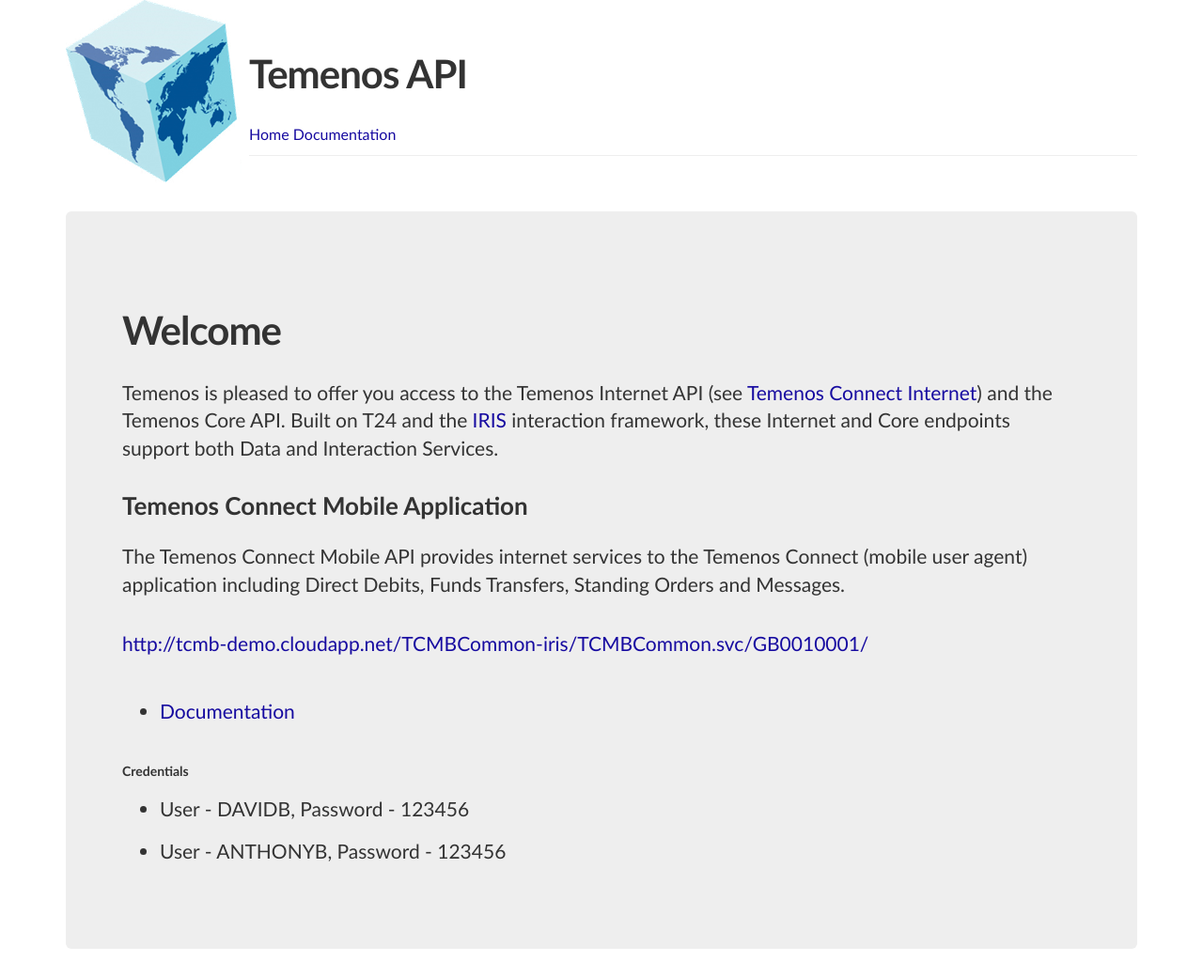
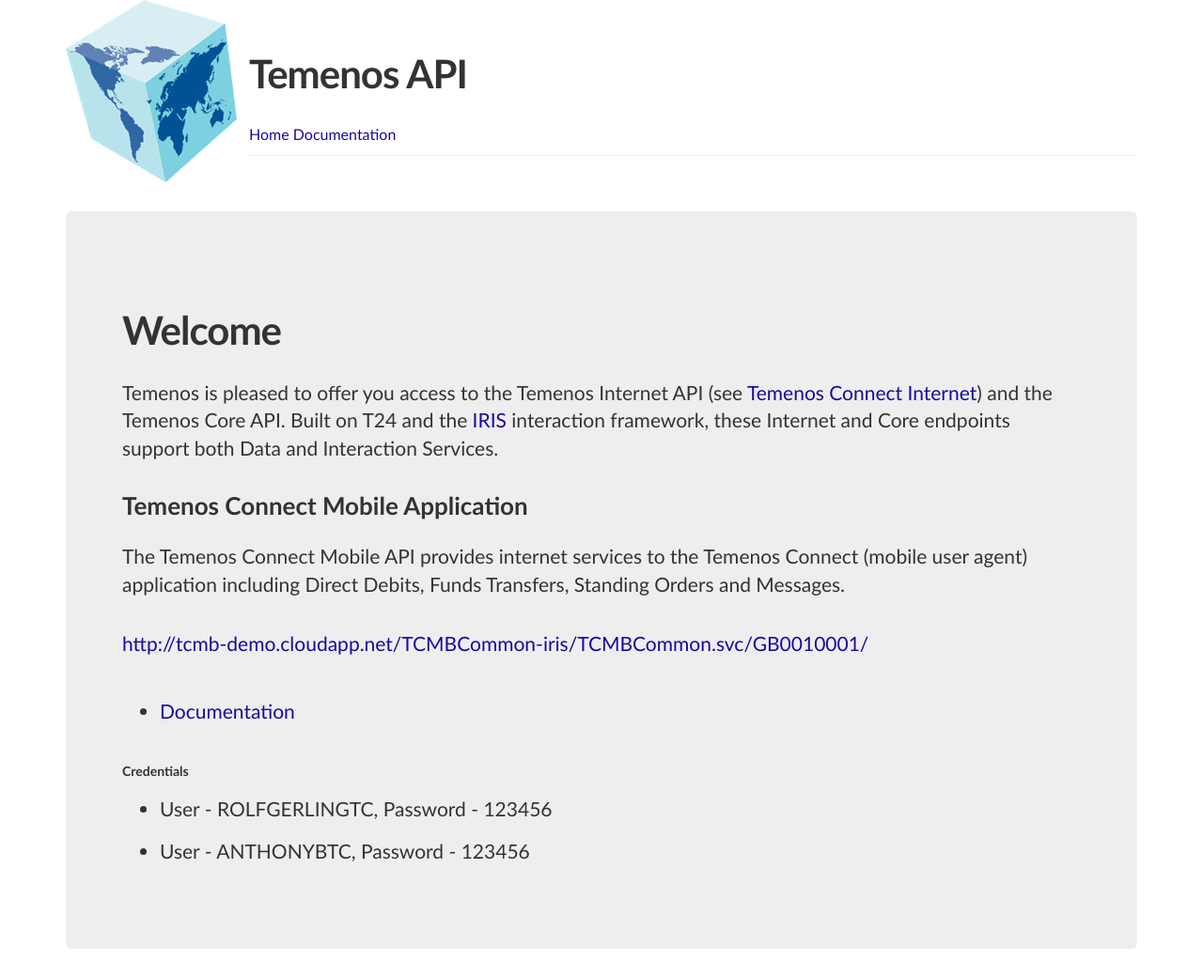
Before and after one commit to temenostech/TemenosHypermediaAPI, a Jekyll site: the page built from index.md, in a window 1280 px wide. Shown: the whole page at 94% size. Built offline with Jekyll 4.4.1, drawn with Linux system fonts in a browser that asks for light colours; some web fonts are replaced; Markdown is read by kramdown in place of the engine named in the settings.

Commit message:
Internet Banking user name updated

```diff
--- a/index.md
+++ b/index.md
@@ -16,5 +16,5 @@ The Temenos Connect Mobile API provides internet services to the Temenos Connect
 
 ##### Credentials
 
-- User - DAVIDB, Password - 123456
-- User - ANTHONYB, Password - 123456
+- User - ROLFGERLINGTC, Password - 123456
+- User - ANTHONYBTC, Password - 123456
```
Also changed, not shown: InternetAPI/index.md (+2 -2 lines).
